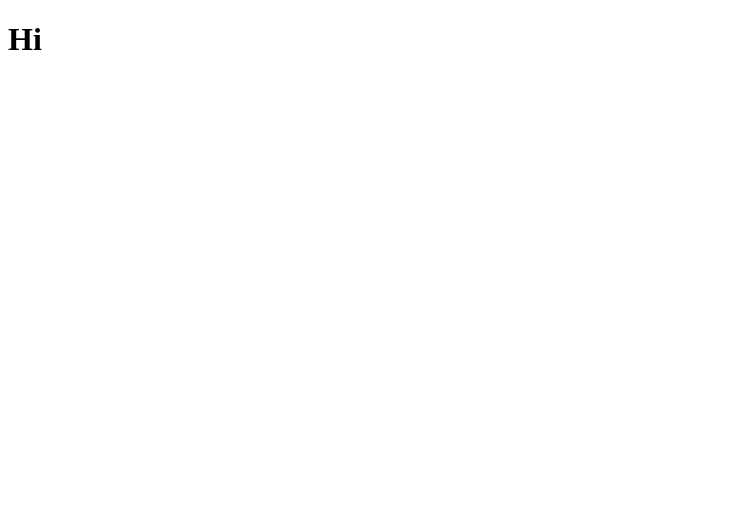
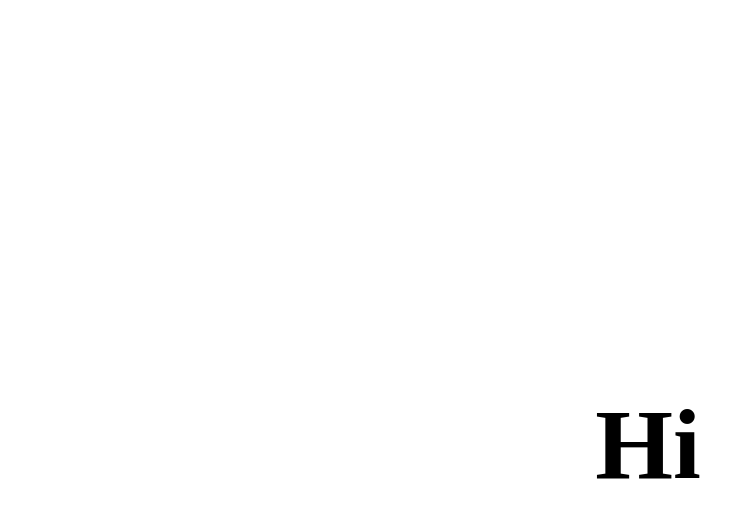
Before and after one commit to Dreamsplutox/hello, a plain HTML site: page index.html in a window 1280 px wide. Shown: the whole page, without its empty margins (0-755 px from the left). Drawn offline with Linux system fonts and the light colour scheme.

Commit message:
First version of index file

```diff
--- a/index.html
+++ b/index.html
@@ -3,7 +3,20 @@
 <head>
 	<title></title>
 	<meta charset="utf-8">
+
 </head>
+	<style type="text/css">
+		h1 {
+		position: absolute;
+		top: 40%;
+		width: 100%;
+		text-align: center;
+		font-size : 100px;
+		text-align: center;
+		}
+</style>
+
+
 <body>
 	<h1>Hi</h1>
 </body>
```
